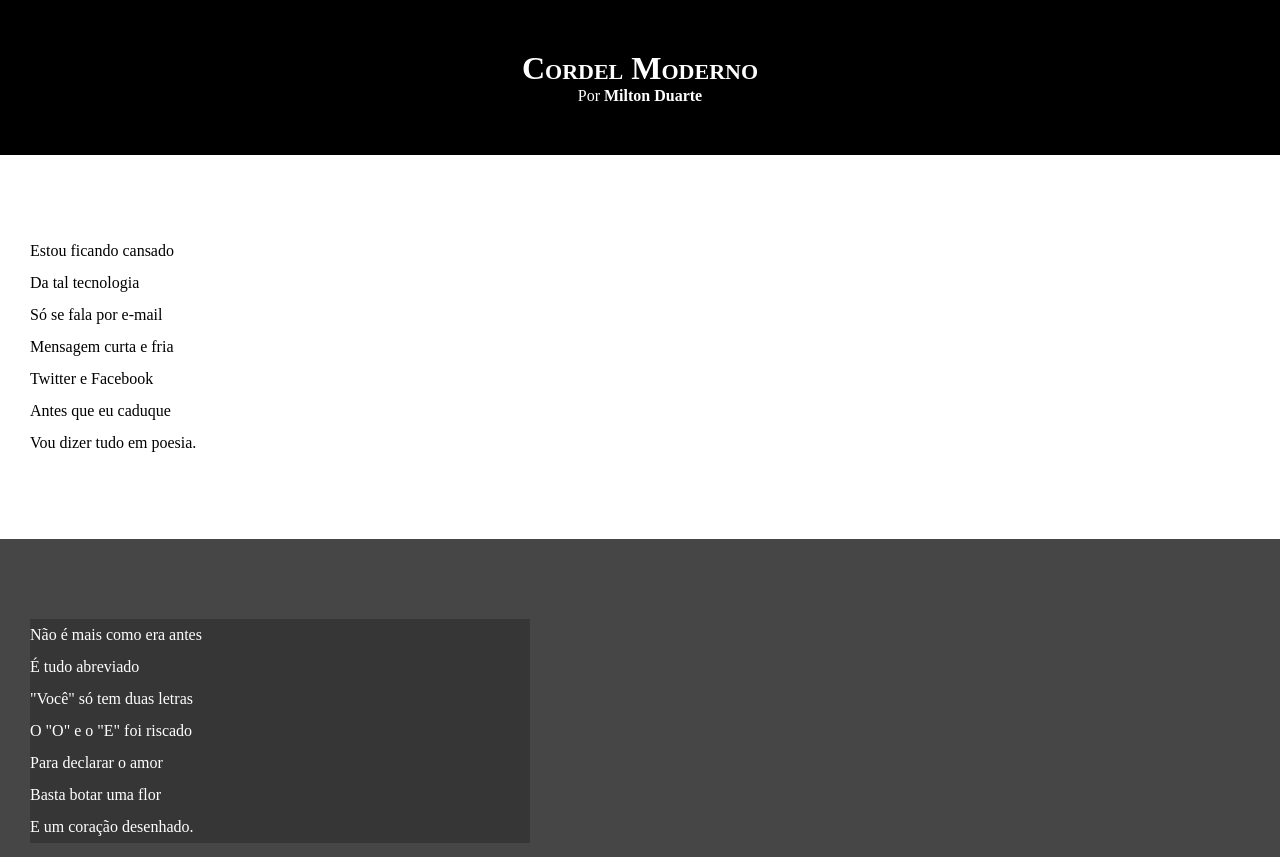
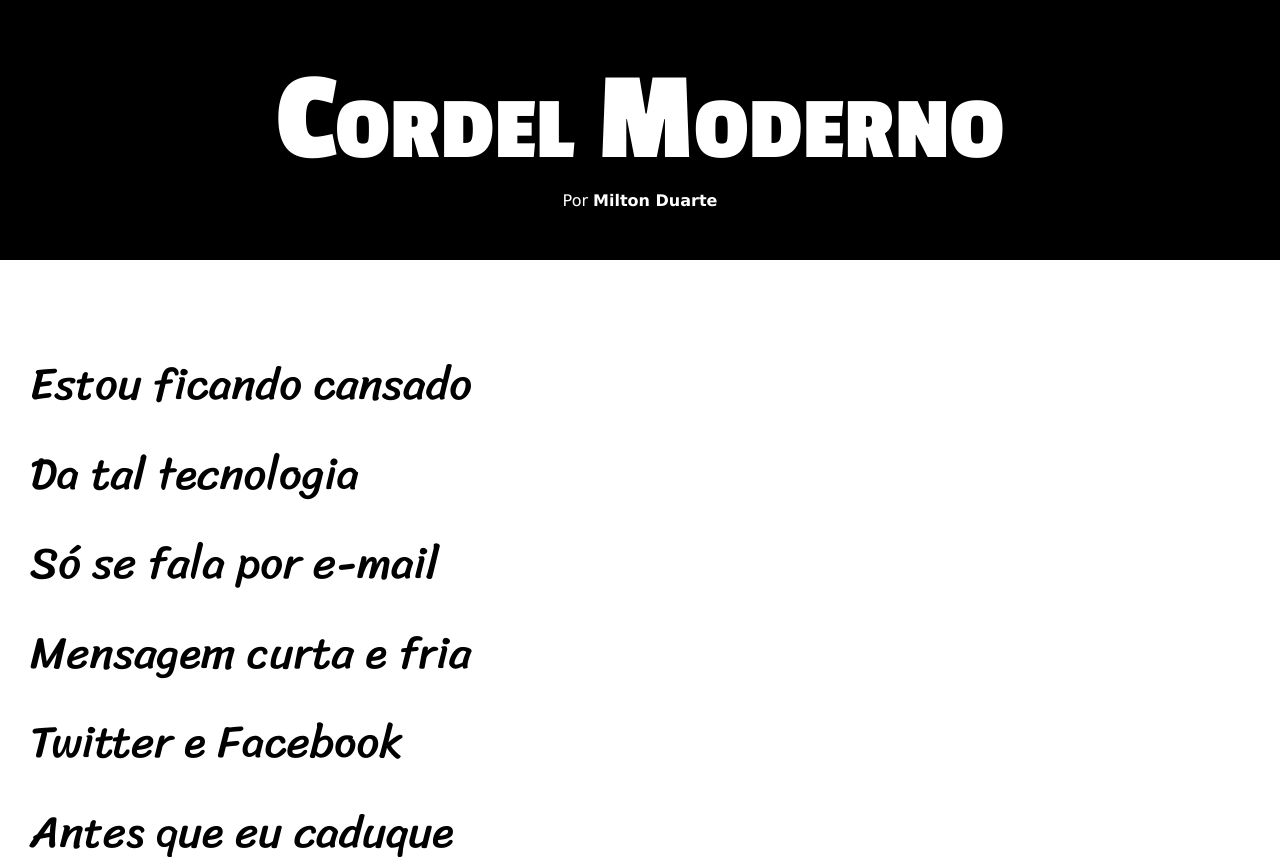
Before and after one commit to Matheusfllps/CordelModerno, a plain HTML site: page index.html in a window 1280 px wide. Shown: the top 857 px of the page. Drawn offline with Linux system fonts and the light colour scheme.

Commit message:
atualização de estilos

```diff
--- a/estilo/style.css
+++ b/estilo/style.css
@@ -1,13 +1,28 @@
 @charset "UTF-8";
+
+
+@import url('https://fonts.googleapis.com/css2?family=Passion+One:wght@400;700;900&display=swap');
+
+
+@import url('https://fonts.googleapis.com/css2?family=Sriracha&display=swap');
+
+:root{
+   --fonte1: Verdana, Geneva, Tahona, sans-serif;
+   --fonte2: 'Passion One', cursive;
+   --fonte3:  'Sriracha', cursive;
+}
+
 
 *{
   margin: 0;
   padding: 0;
+  font-size: 1em;
 }
 
 body, html{
   min-height: 100vh;
   background-color: darkgray;
+  font-family: var(--fonte1);
 }
 
 header{
@@ -20,6 +35,8 @@ header > h1{
   padding-top: 50px;
   /* text-transform: uppercase; */
   font-variant: small-caps;
+  font-family:  var(--fonte2);
+  font-size: 10vw;
 }
 
 header > p{
@@ -41,6 +58,8 @@ section{
   padding-bottom: 10vh;
   line-height: 2em;
   padding-left: 30px;
+  font-family: var(--fonte3);
+  font-size: 3.5vw;
 }
 section.normal{
   background-color:white;
@@ -52,7 +71,8 @@ section.imagem{
   color:white;
 }
 section.imagem > p {
-width: 500px;
+display: inline-block;
+padding: 5px;
 background-color:rgba(0, 0, 0, 0.226)
 }
 
```
